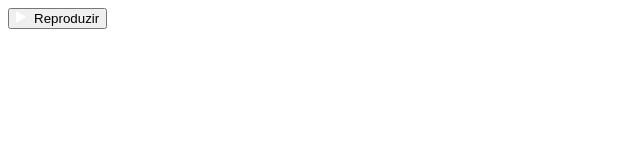
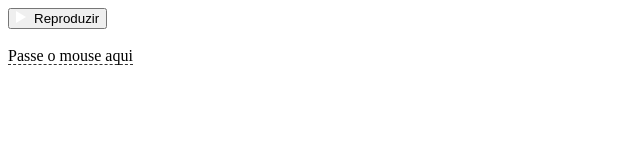
Before and after one commit to Jlucassp/teste, a plain HTML site: page index.html in a window 1280 px wide. Shown: the whole page, without its empty margins (0-640 px from the left). Drawn offline with Linux system fonts and the light colour scheme.

Commit message:
Enhance index.html with tooltip feature
Added tooltip functionality to provide helpful hints.

```diff
--- a/index.html
+++ b/index.html
@@ -1,8 +1,8 @@
-<!DOCTYPE html>
+<!doctype html>
 <html lang="pt-BR">
     <head>
-    <meta charset="UTF-8">
-    <meta name="viewport" content="width=device-width, initial-scale=1.0">
+        <meta charset="UTF-8" />
+        <meta name="viewport" content="width=device-width, initial-scale=1.0" />
         <title>Botão Play</title>
         <style>
             .btn-play::before {
@@ -15,9 +15,41 @@
                 border-bottom: 6px solid transparent;
                 margin-right: 8px;
             }
+            .tooltip {
+                position: relative;
+                cursor: help;
+                border-bottom: 1px dashed #333;
+            }
+
+            .tooltip::after {
+                content: attr(data-tooltip);
+                position: absolute;
+                bottom: 125%;
+                left: 50%;
+                transform: translateX(-50%);
+                background: #333;
+                color: white;
+                padding: 8px 12px;
+                border-radius: 4px;
+                font-size: 14px;
+                white-space: nowrap;
+                opacity: 0;
+                pointer-events: none;
+                transition: opacity 0.3s ease;
+            }
+
+            .tooltip:hover::after {
+                opacity: 1;
+            }
         </style>
     </head>
     <body>
         <button class="btn-play">Reproduzir</button>
+
+        <br /><br />
+
+        <span class="tooltip" data-tooltip="Essa é uma dica útil!">
+            Passe o mouse aqui
+        </span>
     </body>
 </html>
```
Lines whose indentation alone changed are shown as unchanged.
